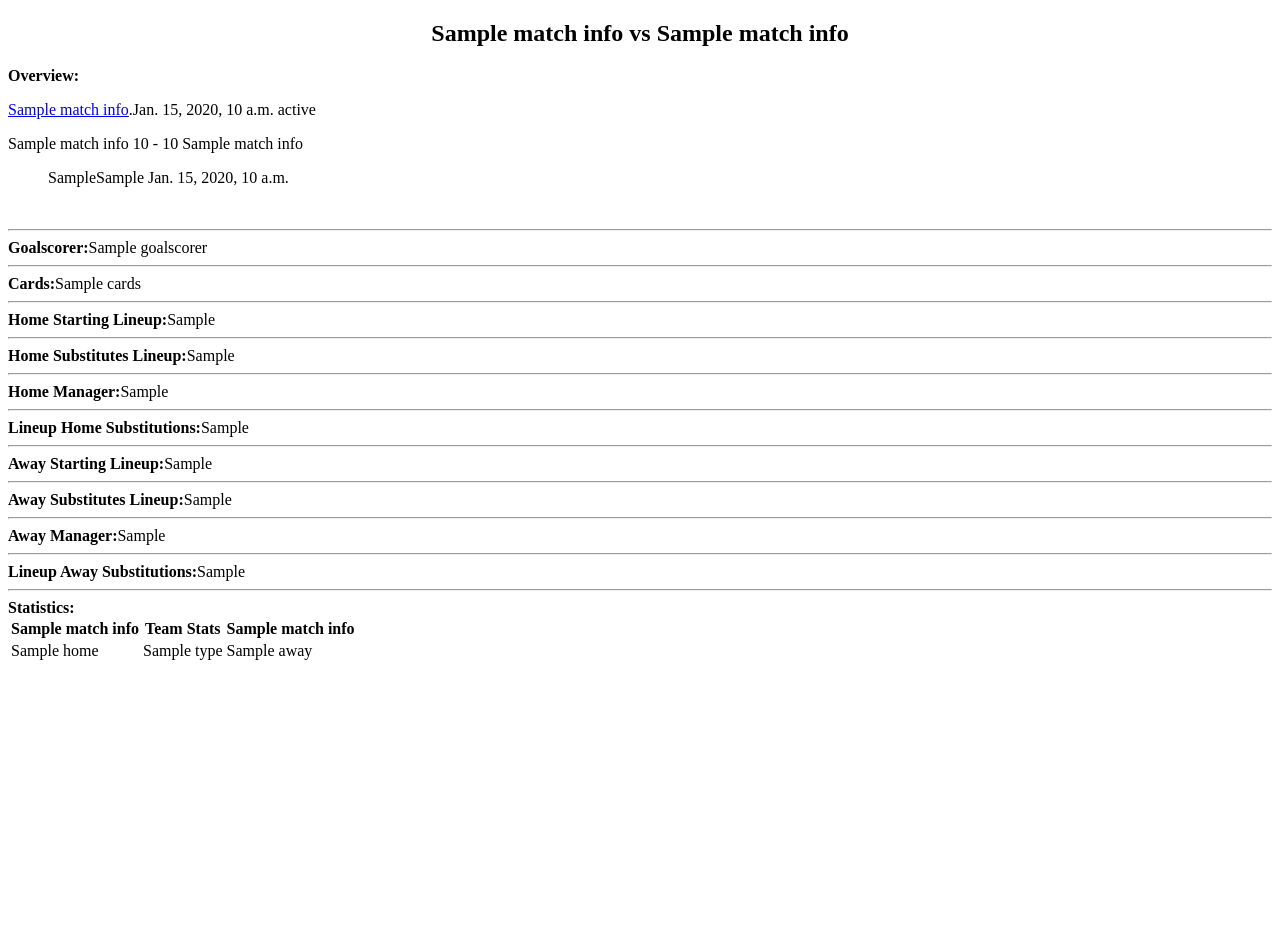
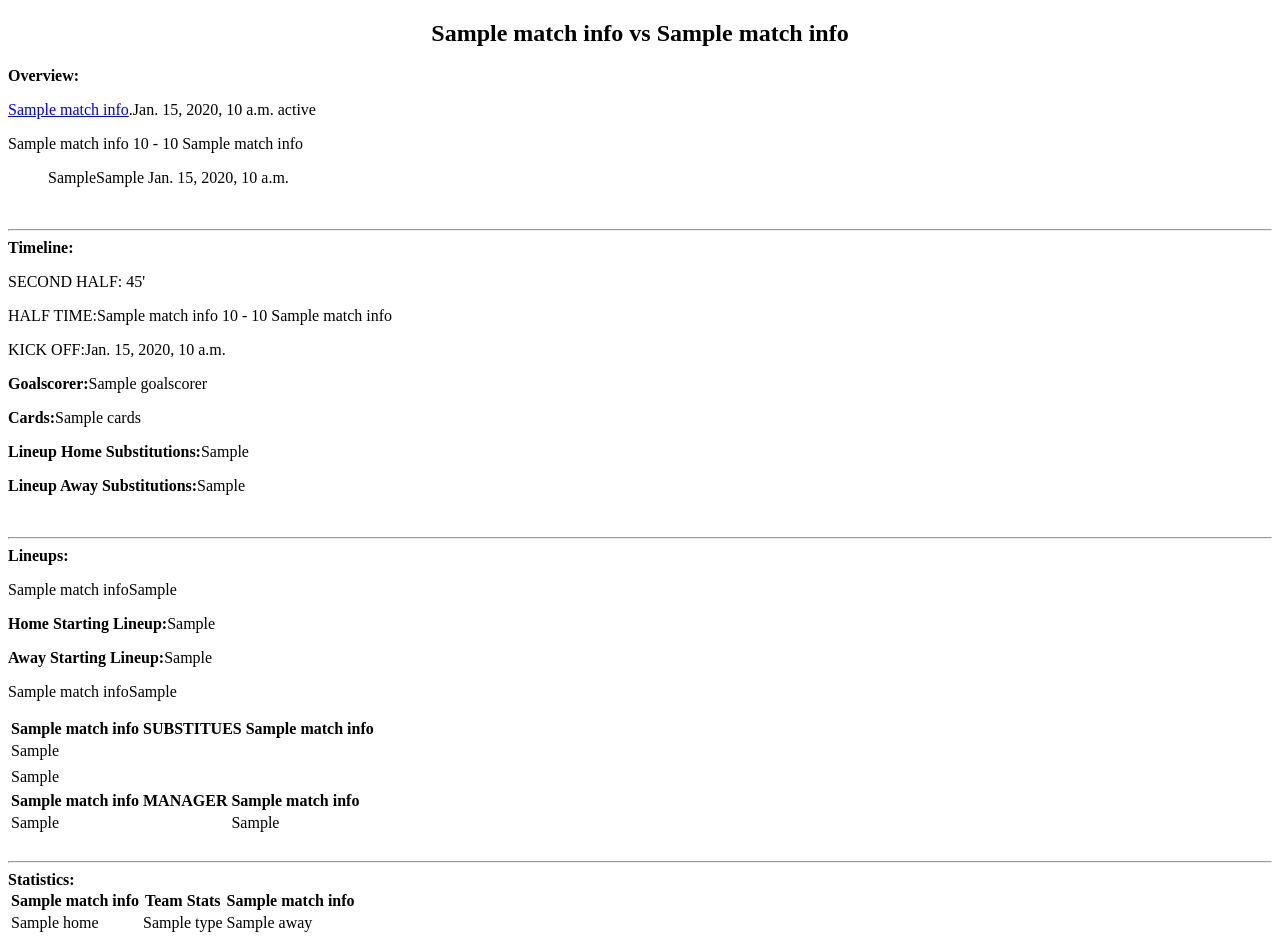
Before and after one commit to dimiksonkha/open-football, a Django app: template templates/match-details.html in a window 1280 px wide. Before the commit the page ends 660 px from the top, so only its background shows below. Run offline with Django 3.2, Linux system fonts and the light colour scheme; the template is opened without the code that fills it: most values are stand-ins (such as "Sample title", 1, 10 or a date in 2020).

Commit message:
timeline and lineup updated

```diff
--- a/football/views.py
+++ b/football/views.py
@@ -128,7 +128,7 @@ def match_details(request, match_id):
         "league_name": response [0]['league_name'],
         "match_date": date_format(response [0]['match_date']),
         "match_status":status_format(response [0]['match_status']),
-        "match_time":response [0]['match_time'],
+        "match_time":time_format(response [0]['match_date'],response [0]['match_time']),
         "match_hometeam_name":response [0]['match_hometeam_name'],
         "match_hometeam_score":response [0]['match_hometeam_score'],
         "match_awayteam_name":response [0]['match_awayteam_name'],
--- a/templates/match-details.html
+++ b/templates/match-details.html
@@ -20,44 +20,81 @@
 				</ul>
 			</p>
 			</div>
+			<br>
+			<hr>
+
 			<div id="timeline">
+				<b>Timeline:</b>
+
+				<p>SECOND HALF: 45'</p>
+				<p>HALF TIME:{{match_info.match_hometeam_name | safe }}   {{match_info.match_hometeam_halftime_score}}    -    {{match_info.match_awayteam_halftime_score}}  {{match_info.match_awayteam_name | safe }}</p>
+				<p>KICK OFF:{{match_info.match_time}} </p>
+				<!-- This data will be used to manipulate timeline data  -->
+				<p><b>Goalscorer:</b>{{goalscorer}}</p>
+				<p><b>Cards:</b>{{cards}}</p>
+				<p><b>Lineup Home Substitutions:</b>{{lineup_home_substitutions}}</p>
+				<p><b>Lineup Away Substitutions:</b>{{lineup_away_substitutions}}</p>
+
+				<br>
+				<hr>
+			</div>
+
+			<div id="linepus">
+				<b>Lineups:</b>
+				<p>{{match_info.match_hometeam_name | safe }}{{match_info.match_hometeam_system }}</p>
+				<p><b>Home Starting Lineup:</b>{{lineup_home_starting}}</p>
+				<p><b>Away Starting Lineup:</b>{{lineup_away_starting}}</p>
+				<p>{{match_info.match_awayteam_name	 | safe }}{{match_info.match_awayteam_system }}</p>
+
+				<div class="substitutes">
+
+					<table>
+						<tr>
+							<th>{{match_info.match_hometeam_name}}</th>
+							<th>SUBSTITUES</th>
+							<th>{{match_info.match_awayteam_name | safe }}</th>
+						</tr>
 
 
-			</div>
-			<div id="linepus">
+							{% if lineup_home_substitutes %}
+							{% for subs in lineup_home_substitutes %}
+							<tr>
+							<td>{{subs.lineup_player}}</td>
+							</tr>
+							{% endfor %}
+							{% endif %}
+							<td></td>
+							{% if lineup_away_substitutes %}
+							{% for subs in lineup_away_substitutes %}
+							<tr>
+							<td>{{subs.lineup_player}}</td>
+							</tr>
+							{% endfor %}
+							{% endif %}
+
+
+					</table>
+
+				</div>
+
+				<div class="manager">
+
+					<table>
+						<tr>
+							<th>{{match_info.match_hometeam_name}}</th>
+							<th>MANAGER</th>
+							<th>{{match_info.match_awayteam_name | safe }}</th>
+						</tr>
+						<tr>
+							<td>{{home_manager.lineup_player}}</td>
+							<td></td>
+							<td>{{away_manager.lineup_player}}</td>
+						</tr>
+					</table>
+
+				</div>
 				<br>
 				<hr>
-				<b>Goalscorer:</b>{{goalscorer}}
-				<br>
-				<hr>
-				<b>Cards:</b>{{cards}}
-				<br>
-				<hr>
-				<b>Home Starting Lineup:</b>{{lineup_home_starting}}
-				<br>
-				<hr>
-				<b>Home Substitutes Lineup:</b>{{lineup_home_substitutes}}
-				<br>
-				<hr>
-				<b>Home Manager:</b>{{home_manager}}
-				<br>
-				<hr>
-				<b>Lineup Home Substitutions:</b>{{lineup_home_substitutions}}
-				<br>
-				<hr>
-				<b>Away Starting Lineup:</b>{{lineup_away_starting}}
-				<br>
-				<hr>
-				<b>Away Substitutes Lineup:</b>{{lineup_away_substitutes}}
-				<br>
-				<hr>
-				<b>Away Manager:</b>{{away_manager}}
-				<br>
-				<hr>
-				<b>Lineup Away Substitutions:</b>{{lineup_away_substitutions}}
-				<br>
-				<hr>
-
 			</div>
 
 
```
